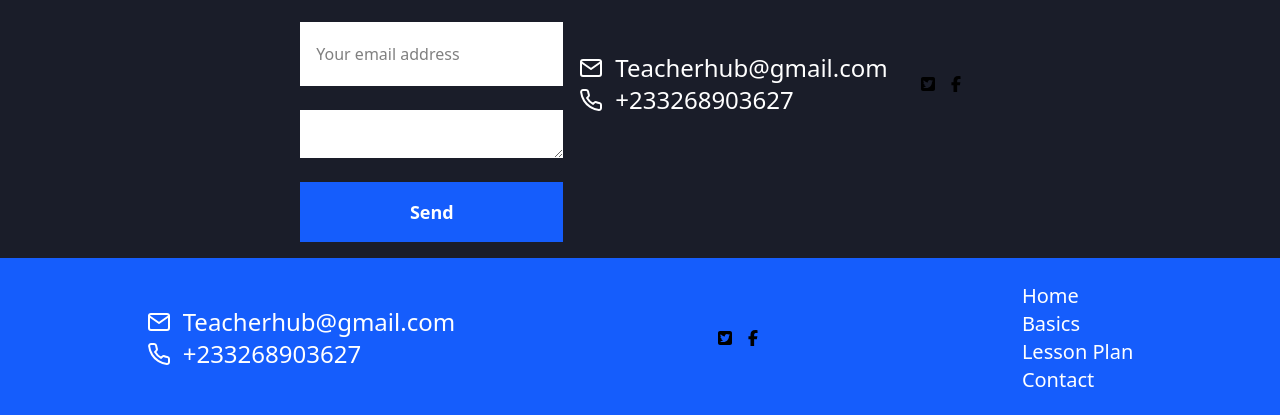
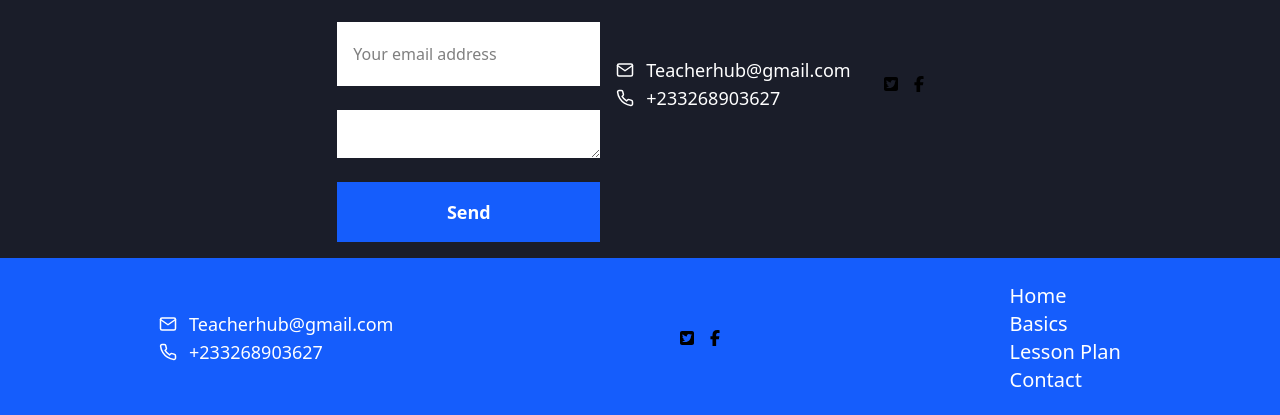
Before and after one commit to azongoismail/Teacher-Companion-React-App, a React (Vite) app: page / in a window 1280 px wide. Shown: the part 1162-1577 px from the top of the page. Built offline with nearby package versions, Linux system fonts and the light colour scheme.

Commit message:
changed the font-sizes from xl to lg

```diff
--- a/src/components/Email.jsx
+++ b/src/components/Email.jsx
@@ -5,8 +5,8 @@ const Email = () => {
   return (
     <>
     <div className=''>
-        <h2 className='flex flex-row items-center gap-3 text-white text-2xl' ><span><FiMail /></span>Teacherhub@gmail.com</h2>
-        <h2 className='flex flex-row items-center gap-3 text-white text-2xl'><span><FiPhone /></span>+233268903627</h2>
+        <h2 className='flex flex-row items-center gap-3 text-white text-lg' ><span><FiMail /></span>Teacherhub@gmail.com</h2>
+        <h2 className='flex flex-row items-center gap-3 text-white text-lg'><span><FiPhone /></span>+233268903627</h2>
 
     </div>
 
```
